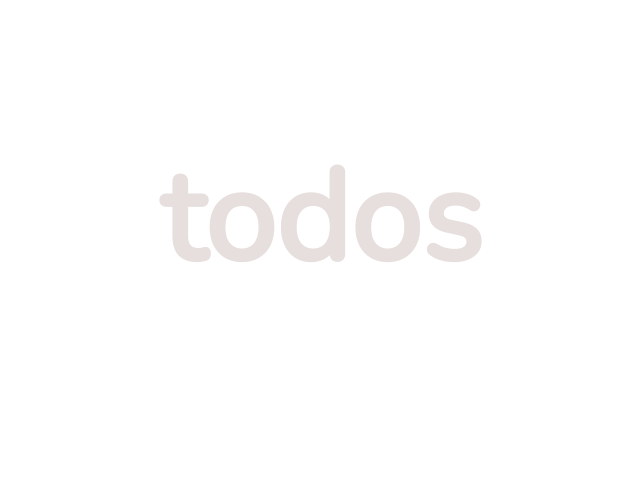
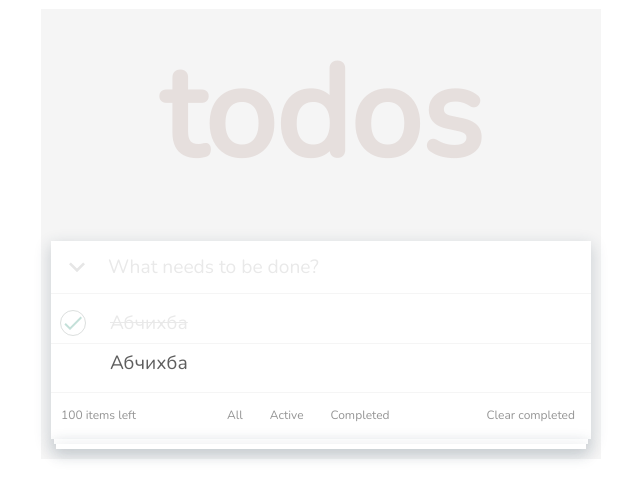
Before and after one commit to nat-netl/todo-list, a React (Create React App) app: page / in a window 1280 px wide. Shown: the part 166-664 px from the top of the page, without its empty margins (319-959 px from the left). Built offline with nearby package versions, Linux system fonts and the light colour scheme.

Commit message:
added components and steps layout

```diff
--- a/src/pages/home/home.module.scss
+++ b/src/pages/home/home.module.scss
@@ -0,0 +1,7 @@
+@import '../../app//styles/_variables.scss';
+
+.wrapper {
+  .bg {
+    background-color: $main-bg-color;
+  }
+}
--- a/src/pages/home/home.tsx
+++ b/src/pages/home/home.tsx
@@ -2,12 +2,14 @@ import React, { FC } from 'react';
 import s from './home.module.scss';
 import m from './../../app/styles/main.module.scss';
 import Header from '../../components/header/Header';
+import Todos from '../../components/todos/Todos';
 
 const Home: FC = () => {
   return (
     <div className={s.wrapper}>
-      <div className={m.container}>
+      <div className={m.container + ' ' + s.bg}>
         <Header />
+        <Todos />
       </div>
     </div>
   );
```
